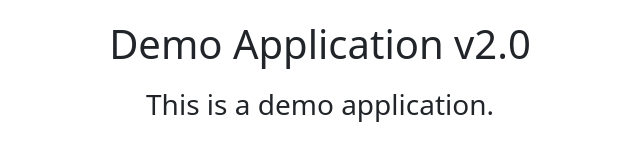
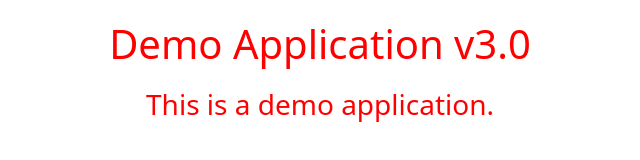
Before and after one commit to fulariv/devops-demo, a plain HTML site: page index.html in a window 1280 px wide. Shown: the whole page, without its empty margins (320-960 px from the left). Drawn offline with nearby package versions, Linux system fonts and the light colour scheme.

Commit message:
Updated the index.html

```diff
--- a/index.html
+++ b/index.html
@@ -16,13 +16,13 @@
       h3 {
         text-align: center;
         margin: 20px;
-
+        color: red;
       }
     </style>
   </head>
   <body>
     <div class="container">
-      <h1>Demo Application v2.0</h1>
+      <h1>Demo Application v3.0</h1>
       <h3>This is a demo application.</h3>
     </div>
   </body>
```
